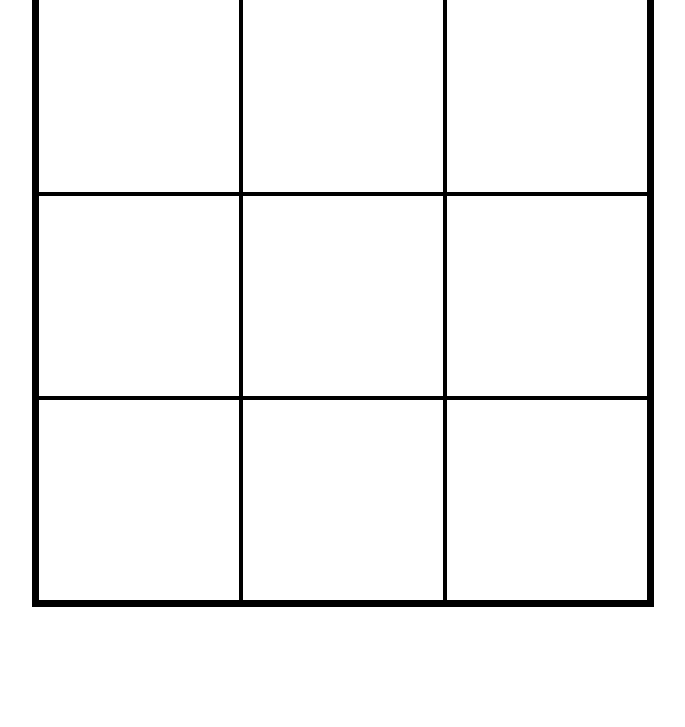
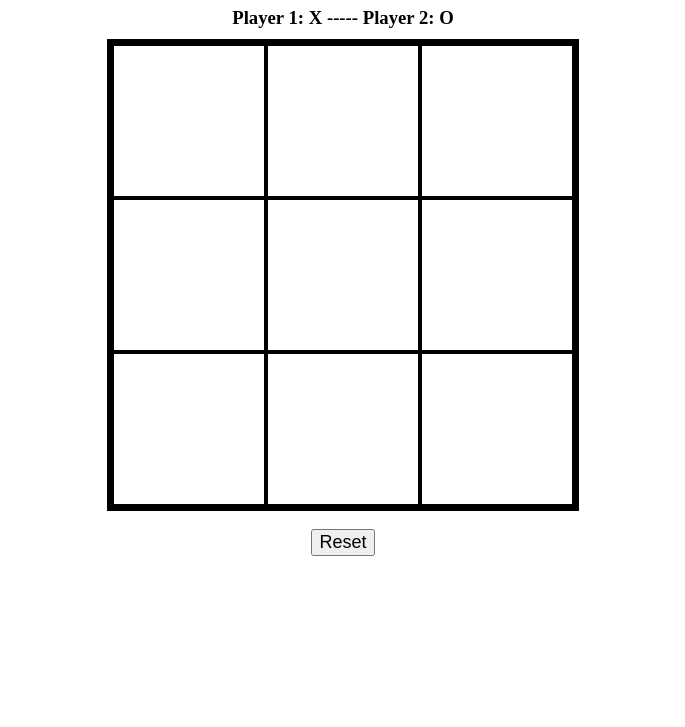
Before and after one commit to ethanblumenthal/tic-tac-toe, a plain HTML site: page index.html in a window 1280 px wide. Shown: the part 73-800 px from the top of the page, without its empty margins (297-982 px from the left). Drawn offline with nearby package versions, Linux system fonts and the light colour scheme.

Commit message:
added reset button and headers

```diff
--- a/css/styles.css
+++ b/css/styles.css
@@ -1,18 +1,31 @@
+body {
+
+    text-align: center;
+}
+
+h3 {
+    display: inline;
+}
+
+button {
+    margin-top: 500px;
+    font-size: 18px;
+}
+
 #container {
     position: absolute;
     left: 50%;
     transform: translateX(-50%);
     border: 5px solid black;
-    width: 612px;
-    margin: 50px auto;
+    width: 462px;
+    margin-top: 10px;
 }
 
 .box {
     float: left;
     border: 2px solid black;
-    width: 200px;
-    height: 200px;
-    font-size: 150px;
-    text-align: center;
-    line-height: 200px;
+    width: 150px;
+    height: 150px;
+    font-size: 100px;
+    line-height: 150px;
 }
--- a/index.html
+++ b/index.html
@@ -9,7 +9,12 @@
     <script src="https://ajax.googleapis.com/ajax/libs/jquery/3.2.1/jquery.min.js"></script>
 </head>
 <body>
+    <div id="info">
+        <h1>Tic Tac Toe</h1>
+        <h3>Player 1: X ----- Player 2: O</h3>
+    </div>
     <div id="container"></div>
+    <button>Reset</button>
     <script src="js/main.js"></script>
 </body>
 </html>
--- a/js/main.js
+++ b/js/main.js
@@ -8,13 +8,18 @@ for (var i = 0; i < 9; i++) {
 var $boxes = $('.box');
 var count = 0;
 
-// X/O functionality
+// XO functionality
 $boxes.click(function() {
     if (count % 2 === 0) {
         $(this).text('X');
-        count++;
     } else {
         $(this).text('O');
-        count++;
     }
+    count++;
+    $(this).off();
 });
+
+// reset button
+$('button').click(function() {
+    $boxes.text('');
+});
```
